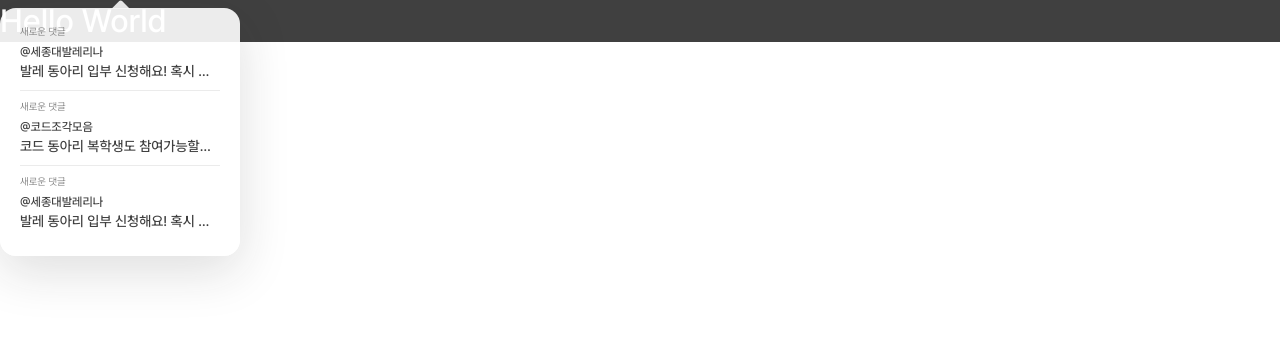
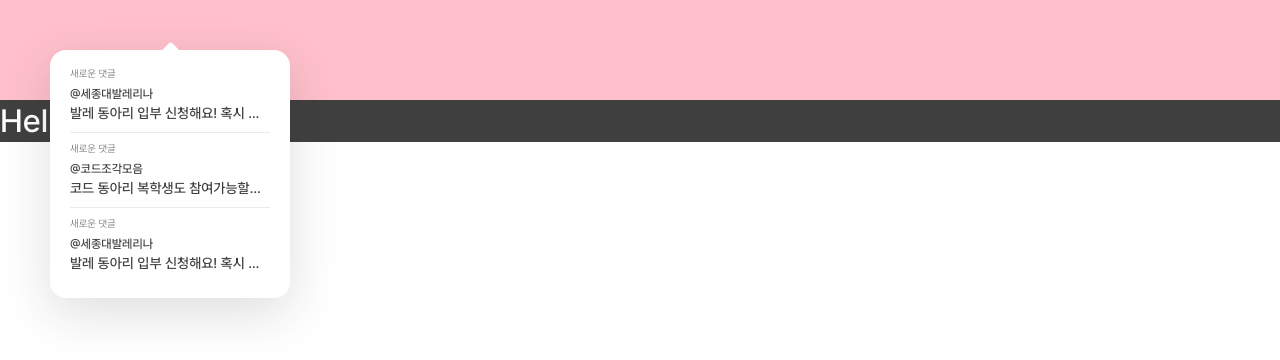
Before and after one commit to dong-ariari/frontend, a React (Vite) app: page / in a window 1280 px wide. Shown: the top 360 px of the page. Built offline with nearby package versions, Linux system fonts and the light colour scheme.

Commit message:
style: after 적용 & fill opacity 조정

```diff
--- a/src/App.jsx
+++ b/src/App.jsx
@@ -23,8 +23,8 @@ function App() {
     <Router>
       <GlobalStyle />
       <ThemeProvider theme={DefaultTheme}>
-        <div style={{backgroundColor: 'pink'}}>
-        <Alert data={DUMMY_ALERT} />
+        <div style={{ backgroundColor: "pink", padding: "50px" }}>
+          <Alert data={DUMMY_ALERT} />
         </div>
         <Routes>
           <Route path="/" element={<Test>Hello World</Test>} />
--- a/src/components/alert/alert.jsx
+++ b/src/components/alert/alert.jsx
@@ -8,8 +8,7 @@ export function Alert({ data }) {
   }
   return (
     <S.Layer>
-      <img src={triangle} alt="" />
-      <S.Container>
+      <S.Container $triangle={triangle}>
         {data.map((item) => (
           <S.Item onClick={() => handleClick(item.id)} key={item.id}>
             <div>{item.alertType}</div>
--- a/src/components/alert/alert.styles.js
+++ b/src/components/alert/alert.styles.js
@@ -13,9 +13,19 @@ export const Layer = styled.div`
 `;
 
 export const Container = styled.div`
+  &:after {
+    content: "";
+    position: absolute;
+    top: -8px; /* Adjust the position as needed */
+    width: 19px;
+    height: 9px;
+    background-image: url(${(props) => props.$triangle});
+    background-size: cover;
+    background-repeat: no-repeat;
+    // border: solid 1px black;
+  }
   box-shadow: 0px 15px 50px 0px rgba(36, 36, 36, 0.15);
-  margin-top: -0.8px;
-  background-color: rgba(255, 255, 255, 0.9);
+  background-color: ${props => props.theme.color.white};
   width: 15rem;
   border-radius: 1rem;
   padding: 1rem 0;
```
Also changed, not shown: src/assets/images/triangle.svg.
